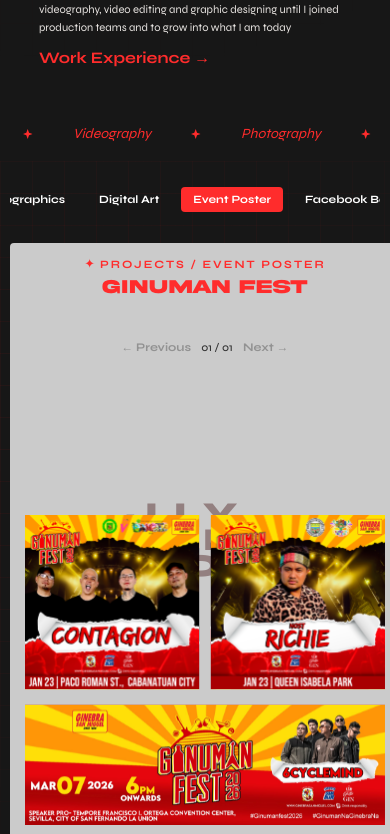
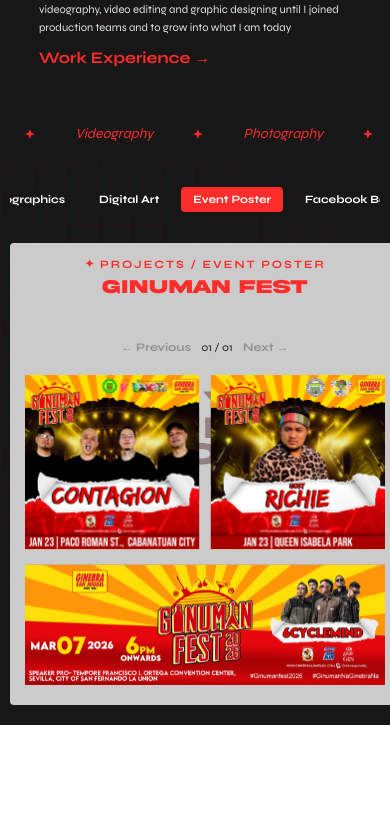
Before and after one commit to xxonesse/JIYPortfolio, a React (Vite) app: page / in a window 390 px wide. Shown: the part 1163-1997 px from the top of the page. After the commit the page ends 1888 px from the top, so only its background shows below. Built offline with nearby package versions, Linux system fonts and the light colour scheme; a web font is replaced by a local one.

Commit message:
adjust the portfolio screen height

```diff
--- a/src/styles/Portfolio.css
+++ b/src/styles/Portfolio.css
@@ -171,7 +171,6 @@
   align-items: center;
   gap: clamp(20px, 10vw, 60px);
   z-index: 5;
-  background: #CBCBCB;
   flex-wrap: wrap;
 }
 
@@ -200,6 +199,11 @@
 
 /* RESPONSIVE OVERRIDES */
 @media (max-width: 1024px) {
+  .portfolio-wrapper {
+    min-height: auto;
+    height: auto;
+  }
+
   .portfolio-layout {
     flex-direction: column;
   }
@@ -277,4 +281,8 @@
   .single-image-frame img { width: 100%; height: auto; }
   .watermark { font-size: clamp(2rem, 8vw, 5rem); }
   .nav-btn { font-size: clamp(0.6rem, 3vw, 0.9rem); }
+    .portfolio-wrapper {
+    min-height: auto;
+    height: auto;
+  }
 }
```
